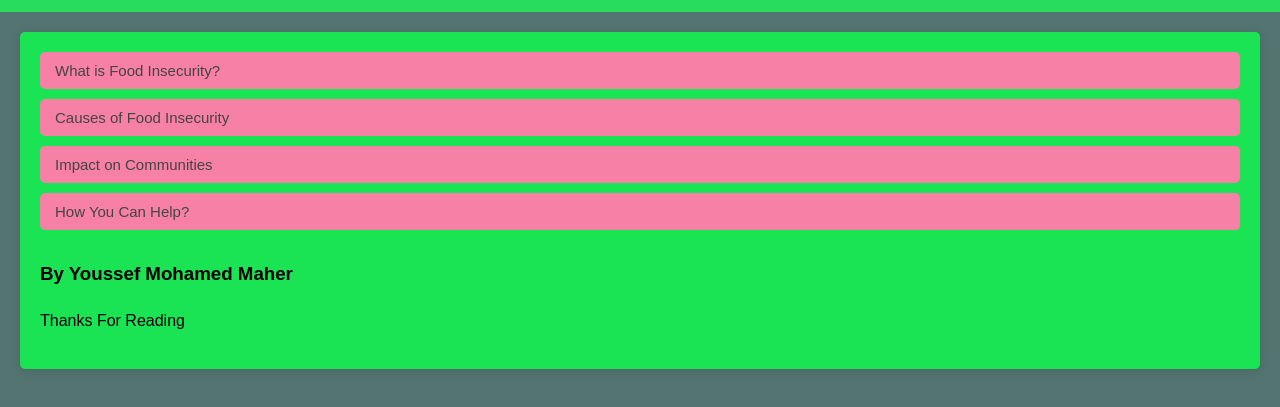
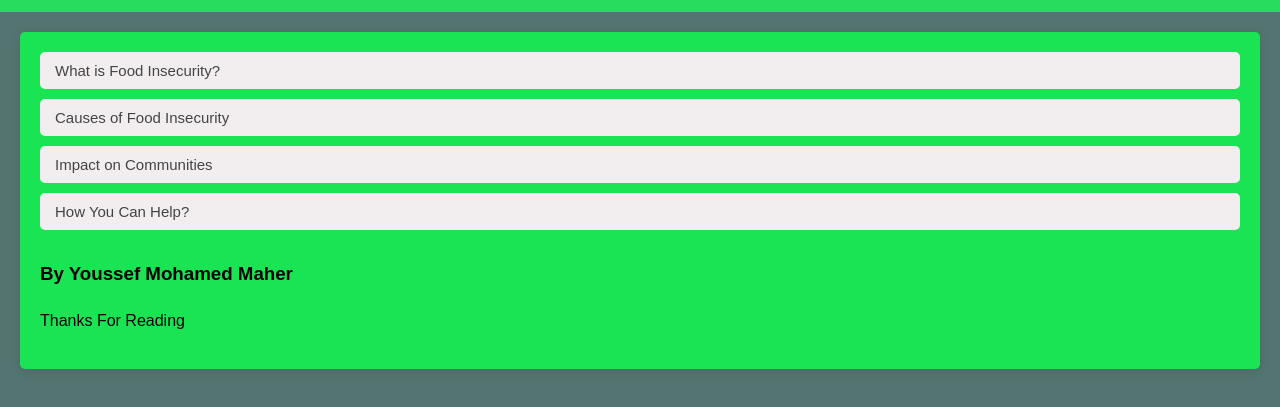
Before and after one commit to YOUSSEF14230/FOOD-INSECURITY-2, a plain HTML site: page index.html in a window 1280 px wide. Shown: the part 69-476 px from the top of the page. Drawn offline with Linux system fonts and the light colour scheme.

Commit message:
simple change

```diff
--- a/style.css
+++ b/style.css
@@ -83,7 +83,7 @@
 
         /* Accordion Styles */
         .accordion {
-            background-color: #f780a6;
+            background-color: #f2eef0;
             color: #444;
             cursor: pointer;
             padding: 10px 15px;
```
